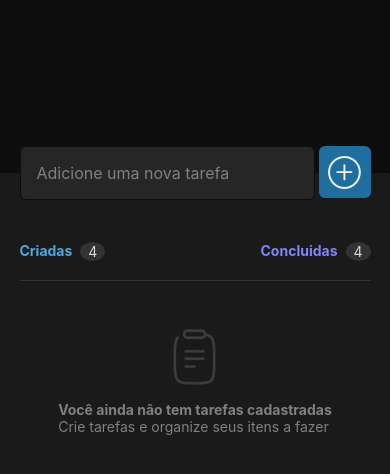
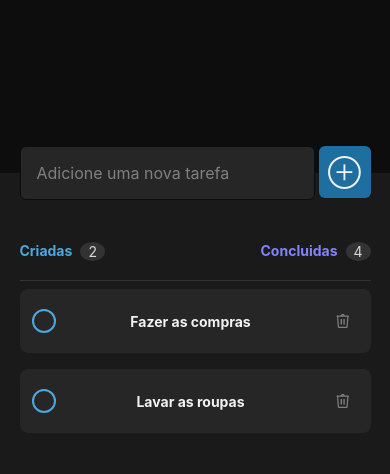
Before and after one commit to ithauront/to-do-list-react-native, a React Native app in the folder to-do-list/: screen / in a window 390 px wide. Shown: the top 474 px of the page. Built offline with nearby package versions, Linux system fonts and the light colour scheme; grey boxes are pictures that could not be loaded.

Commit message:
[feat]: create task component

```diff
--- a/to-do-list/src/screens/components/tasks/index.tsx
+++ b/to-do-list/src/screens/components/tasks/index.tsx
@@ -0,0 +1,34 @@
+import { Image, Text, TouchableOpacity, View } from "react-native";
+import { styles } from "./styles";
+import { useState } from "react";
+
+interface TaskProps {
+    task: string,
+    isCompleted?: string
+}
+
+export function Task({task, isCompleted}: TaskProps) {
+    const [completed, setCompleted] = useState(false)
+
+    function handleCompleteTask () {
+        if(completed === false) {
+            setCompleted(true)
+        }
+        else{ setCompleted(false)}
+        console.log(completed)
+    }
+    return(
+        <View style={styles.container} >
+            <TouchableOpacity
+            style={completed?styles.buttonCheck:styles.button}
+            onPress={handleCompleteTask}>
+                {completed?<Text>✔</Text>:null}
+            </TouchableOpacity>
+
+            <Text style={completed?styles.nameCheck:styles.name}>{task}</Text>
+            <TouchableOpacity >
+               <Image source={require('./img/trash.png')} />
+            </TouchableOpacity>
+        </View>
+    )
+}
--- /dev/null
+++ b/to-do-list/src/screens/components/tasks/styles.ts
@@ -0,0 +1,43 @@
+import { StyleSheet } from "react-native";
+
+export const styles = StyleSheet.create({
+    container: {
+        flexDirection: 'row',
+        height: 64,
+        backgroundColor: '#262626',
+        marginTop: 8,
+        marginBottom: 8,
+        borderRadius: 8,
+        alignItems: 'center',
+        justifyContent: "space-between",
+        padding: 12
+    },
+    button: {
+        width: 24,
+        height: 24,
+        borderRadius: '100%',
+        borderWidth: 2,
+        borderColor: '#4EA8DE',
+        alignItems: 'center',
+        justifyContent: 'center'
+    },
+    buttonCheck: {
+        width: 24,
+        height: 24,
+        borderRadius: '100%',
+        borderWidth: 2,
+        borderColor: '#5E60CE',
+        alignItems: 'center',
+        justifyContent: 'center',
+        backgroundColor: '#5E60CE'
+    },
+    name: {
+        color: '#F2F2F2',
+        fontWeight: '700'
+    },
+    nameCheck: {
+        color: '#808080',
+        fontWeight: '700',
+        textDecorationLine: 'line-through'
+    }
+})
--- a/to-do-list/src/screens/home/index.tsx
+++ b/to-do-list/src/screens/home/index.tsx
@@ -3,9 +3,10 @@ import { styles } from "./styles";
 import { useState } from "react";
 import { Form } from "../components/form";
 import { Counter } from "../components/counter";
+import { Task } from "../components/tasks";
 
 export function Home(){
-   const tasks:string[] = []
+   const tasks = ['Fazer as compras', 'Lavar as roupas']
     return(
         <View style={styles.container}>
             <View style={styles.background}>
@@ -16,18 +17,19 @@ export function Home(){
          <View style={styles.counterBar}>
             <View style={{flexDirection: 'row', gap: 8,}}>
             <Text style={{color:'#4EA8DE',fontWeight: '700'}}>Criadas</Text>
-            <Counter counterNumber={4} />
+            <Counter counterNumber={tasks.length} />
             </View>
             <View style={{flexDirection: 'row', gap: 8,}}>
             <Text style={{color:'#8284FA',fontWeight: '700'}}>Concluidas</Text>
             <Counter  counterNumber={4}/>
             </View>
          </View>
+         <View style={{width: '90%'}}>
          <FlatList
     data={tasks}
     keyExtractor={item =>item}
     renderItem={({item}) =>(
-      <Text>items</Text>
+      <Task task={item}/>
     )}
     showsVerticalScrollIndicator={false}
     ListEmptyComponent={()=>(
@@ -42,7 +44,7 @@ export function Home(){
         </View>
       )}
     />
-
+    </View>
         </View>
         </View>
     )
```
Also changed, not shown: to-do-list/src/screens/components/tasks/img/styles.ts (deleted), to-do-list/src/screens/components/tasks/img/trash.png (added).
